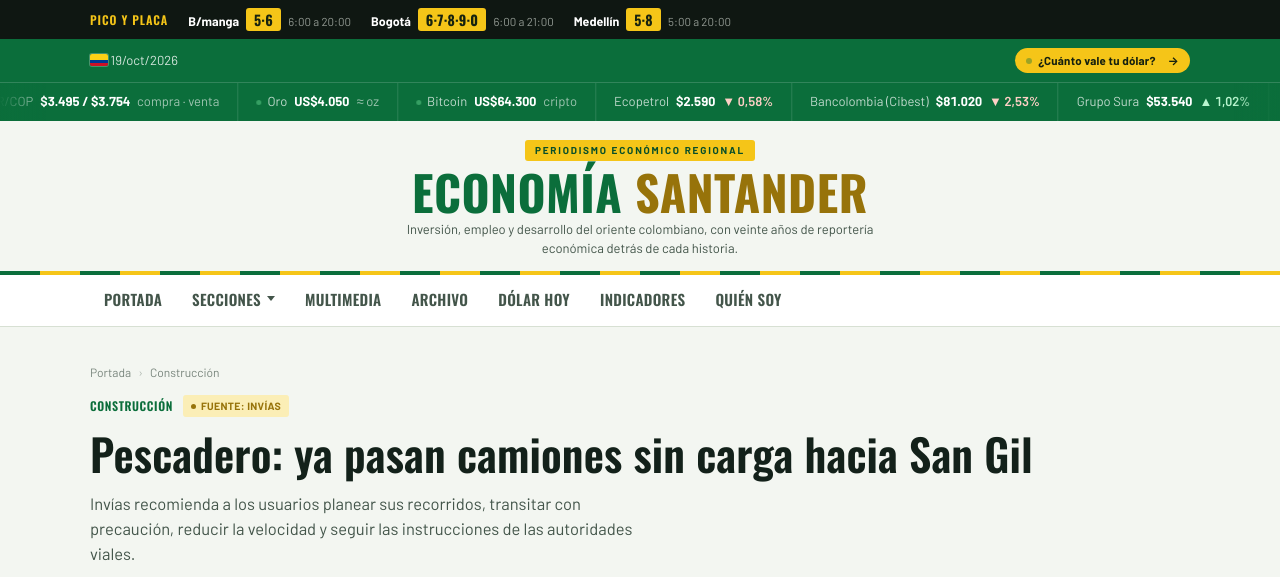
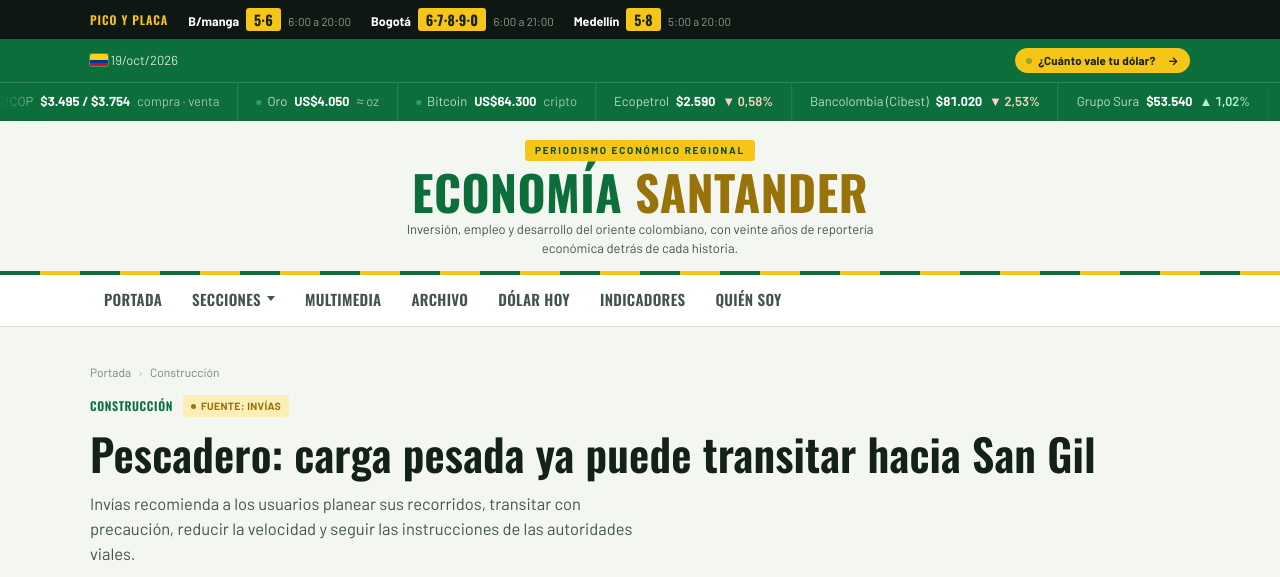
Before and after one commit to pachogom2000-ux/economia-santander, an Eleventy site: page src/noticias/pescadero-camiones-sin-carga-via-san-gil-bucaramanga.md in a window 1280 px wide. Shown: the top 577 px of the page. Built offline with nearby package versions, Linux system fonts and the light colour scheme; Eleventy itself is replaced by a stand-in of ours; files that its build step writes are made by us from their sources; no server answers; what image-size would draw is missing.

Commit message:
Update Noticias “pescadero-camiones-sin-carga-via-san-gil-bucaramanga”

```diff
--- a/src/noticias/pescadero-camiones-sin-carga-via-san-gil-bucaramanga.md
+++ b/src/noticias/pescadero-camiones-sin-carga-via-san-gil-bucaramanga.md
@@ -1,7 +1,7 @@
 ---
 layout: noticia.njk
 eleventyExcludeFromCollections: false
-title: "Pescadero: ya pasan camiones sin carga hacia San Gil"
+title: "Pescadero: carga pesada ya puede transitar hacia San Gil"
 date: 2026-10-19T06:01:00.000-05:00
 categoria: Construcción
 chipTipo: recirc
```
